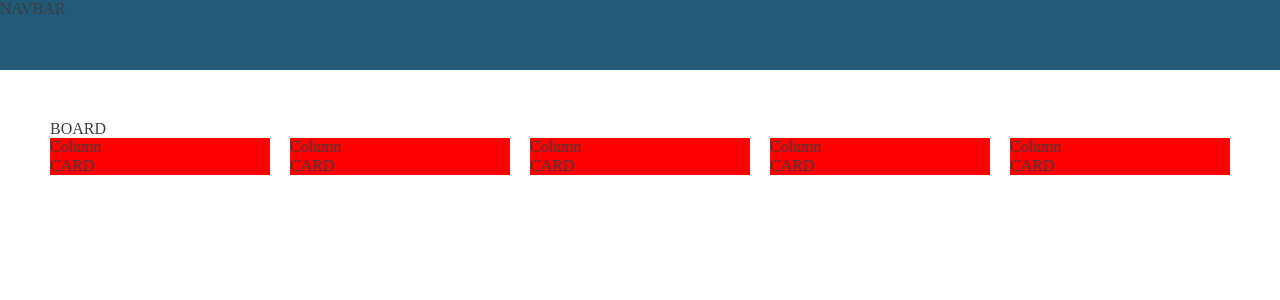
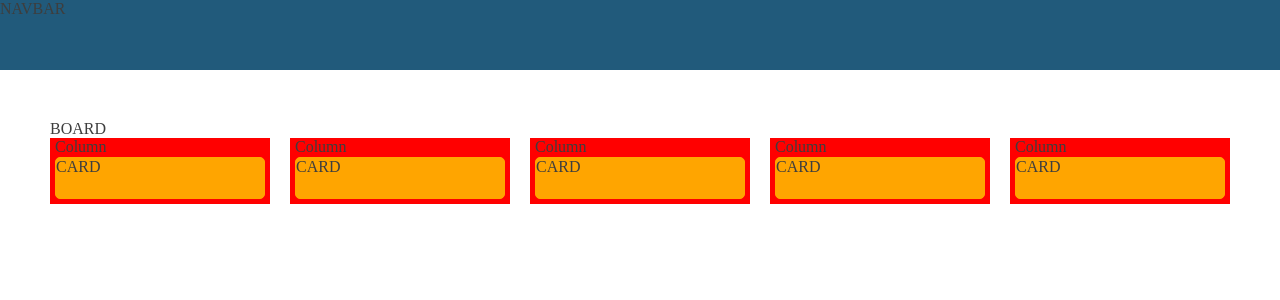
Before and after one commit to pbroniarczyk/workflow, a React app: page / in a window 1280 px wide. Shown: the top 300 px of the page. Built offline with nearby package versions, Linux system fonts and the light colour scheme.

Commit message:
started drag&drop functionality - added events

```diff
--- a/src/components/board/card/Card.jsx
+++ b/src/components/board/card/Card.jsx
@@ -5,9 +5,26 @@ import "./card.css";
 
 
 class Card extends Component {
+    constructor(props) {
+        super(props);
+
+        this.dragCardStart = this.dragCardStart.bind(this);
+    }
+
+    dragCardStart = e => {
+        const sourceCard = e.currentTarget;
+
+        sourceCard.style.border = "dashed";
+        e.dataTransfer.setData("text/plain", e.target.id)
+    }
+
     render() {
         return (
-            <div>
+            <div
+                id="card_1"
+                className="card"
+                draggable="true"
+                onDragStart={this.dragCardStart}>
                 CARD
             </div>
         )
--- a/src/components/board/card/card.css
+++ b/src/components/board/card/card.css
@@ -0,0 +1,6 @@
+.card {
+    min-height: 40px;
+    background-color: orange;
+    border: 1px solid orange;
+    border-radius: 5px;
+}
--- a/src/components/board/column/Column.jsx
+++ b/src/components/board/column/Column.jsx
@@ -8,9 +8,28 @@ import "./column.css";
 
 
 class Column extends Component {
+    constructor(props) {
+        super(props);
+
+        this.dropCardHandler = this.dropCardHandler.bind(this);
+    }
+
+    dropCardHandler = e => {
+        e.preventDefault();
+        const dropData = e.dataTransfer;
+
+        console.log("DROP TARGET", dropData);
+    }
+
+    componentDidMount = () => {
+        console.dir(document.querySelector(".column"))
+    }
+
     render() {
         return (
-            <div className="column">
+            <div
+                className="column"
+                onDrop={this.dropCardHandler}>
                 Column
                 <Card />
             </div>
--- a/src/components/board/column/column.css
+++ b/src/components/board/column/column.css
@@ -3,6 +3,7 @@
     width: 250px;
     height: 100%;
     margin-right: 20px;
+    padding: 0 5px 5px;
 }
 
 .column:last-of-type {
```
